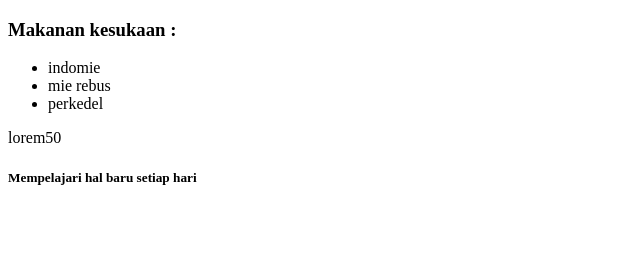
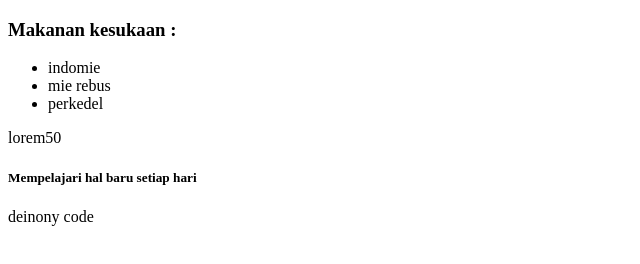
Before and after one commit to deinony/filePertama, a plain HTML site: page index.html in a window 1280 px wide. Shown: the whole page, without its empty margins (0-640 px from the left). Drawn offline with Linux system fonts and the light colour scheme.

Commit message:
menambahkan footer

```diff
--- a/index.html
+++ b/index.html
@@ -15,5 +15,6 @@
     </ul>
     <p>lorem50</p>
     <h5>Mempelajari hal baru setiap hari</h5>
+    <footer>deinony code</footer>
 </body>
 </html>
```
